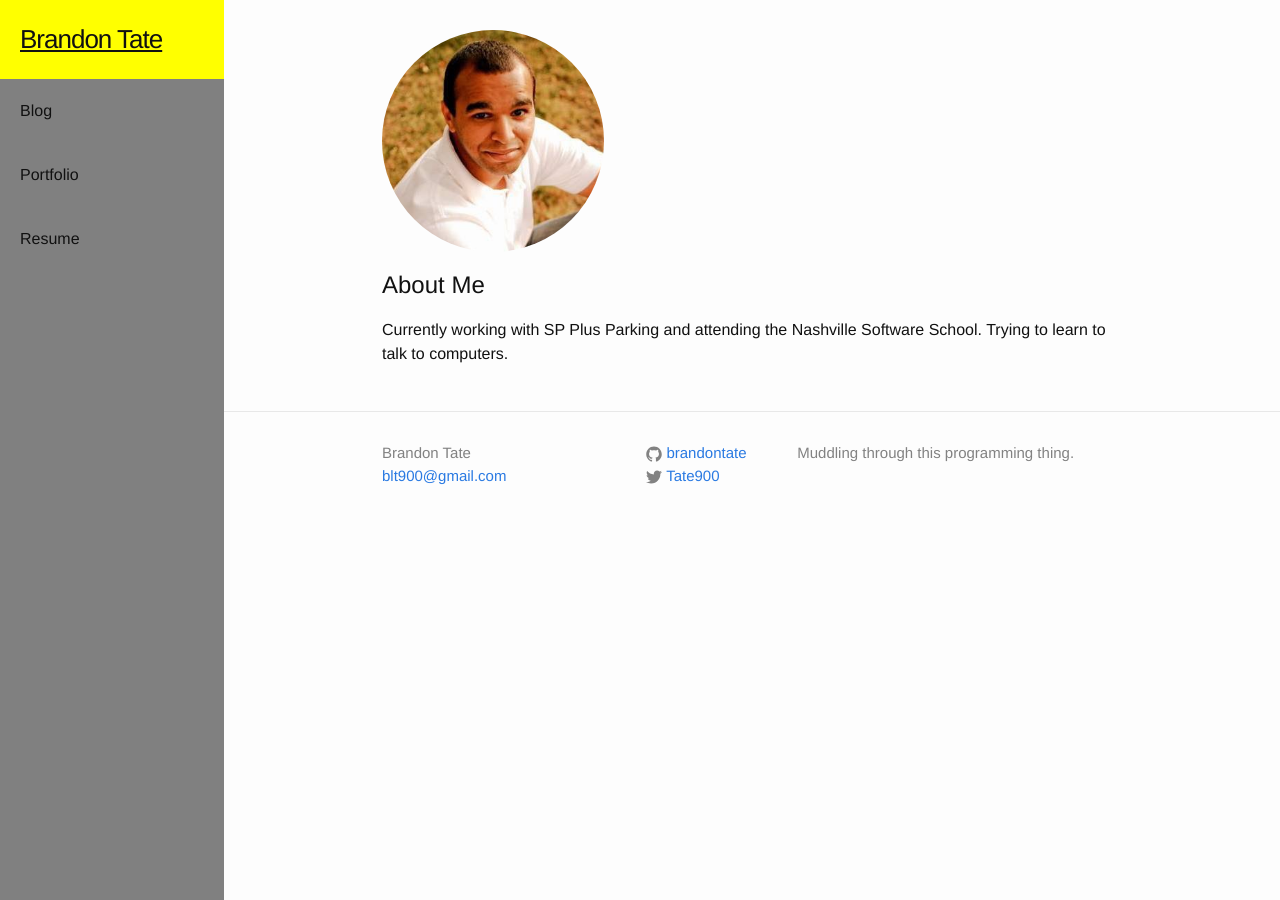
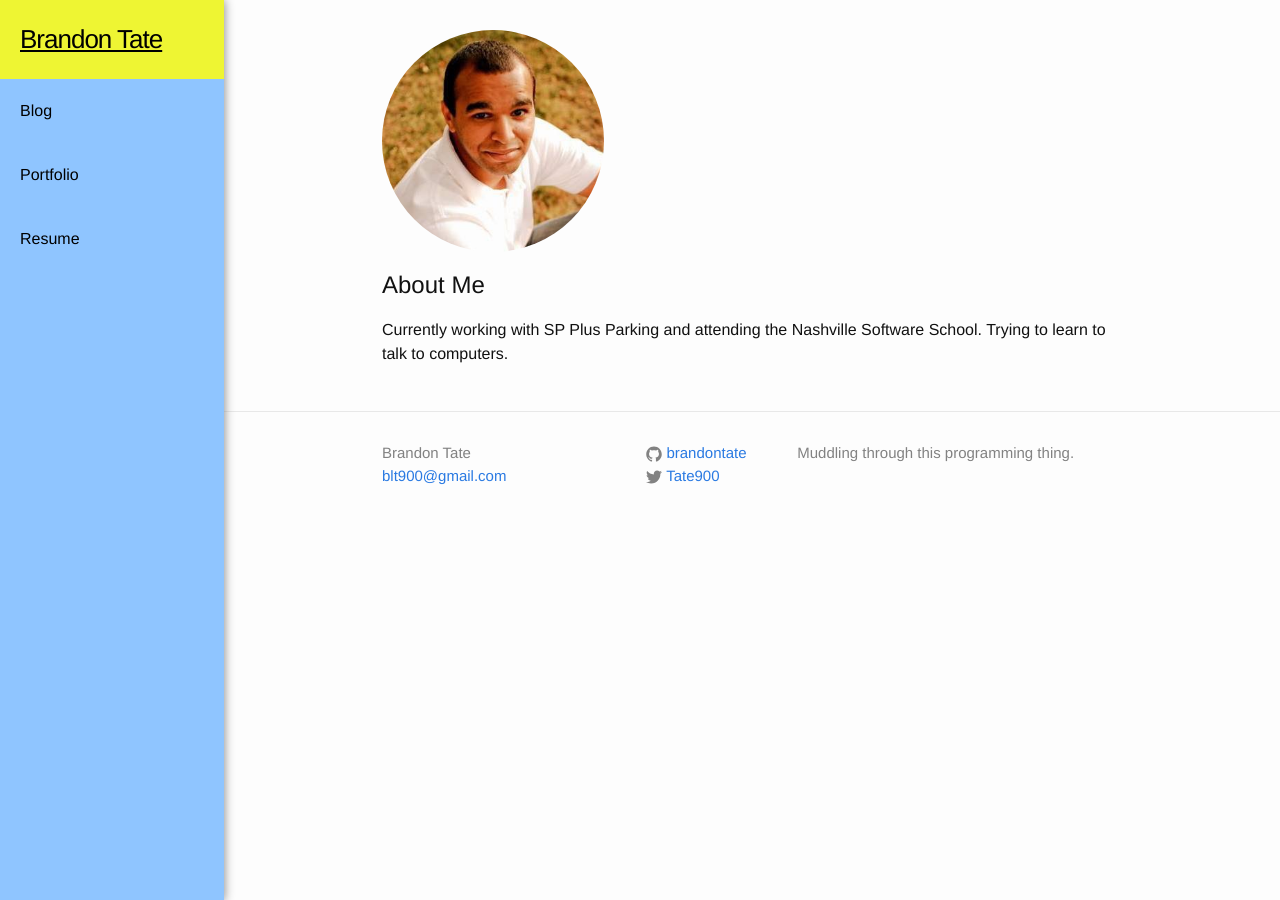
Before and after one commit to brandontate/brandontate.github.io, a Jekyll site: the page built from index.md, in a window 1280 px wide. Built offline with Jekyll 4.4.1, drawn with Linux system fonts in a browser that asks for light colours.

Commit message:
Updated the style

```diff
--- a/_sass/_layout.scss
+++ b/_sass/_layout.scss
@@ -20,20 +20,25 @@ $sidebar-width: 14em;
 }
 
 header.site-header {
-    background-color: grey;
+    background-color: #8FC5FF;
     border-top: none;
+    a.site-title {
+        color: black;
+    }
 }
 
 .site-header {
     border-top: 5px solid $grey-color-dark;
     border-bottom: 1px solid $grey-color-light;
     min-height: 56px;
+    box-shadow: 0px 0px 10px grey;
 }
 
 .site-title {
     display: block;
     font-size: 26px;
     letter-spacing: -1px;
+    color: black;
     margin-bottom: 0;
     padding: 20px;
 
@@ -41,11 +46,17 @@ header.site-header {
     &:visited {
         color: $grey-color-dark;
 }
-&:hover {
-    background-color: yellow;
-    transition: background-color 500ms linear;
+    &:hover {
+      background-color: #EEF533;
+      transition: background-color 500ms linear;
+}
 }
 
+.print-icon {
+    float: right;
+    width: 30px;
+    display: block;
+    cursor: pointer;
 }
 
 .resume-contact {
@@ -56,11 +67,10 @@ header.site-header {
     font-family: 'Ubuntu', sans-serif;
     box-shadow: 0px 0px 5px grey;
     padding: 10px;
-    background-color: #FEFAE4;
+    background-color: #FAF4E3;
     h1 {
         margin-bottom: 4px;
-}
-    h1, h2 {
+        font-size: 250%;
         font-weight: 700;
         font-style: italic;
         text-align: center;
@@ -68,6 +78,14 @@ header.site-header {
         border-color: grey;
         border-width: 1.5px;
 }
+    h2 {
+        font-weight: 700;
+        text-align: center;
+        border-bottom-style: solid;
+        border-color: grey;
+        border-width: 1.5px;
+}
+
     article {
         text-align: center;
 }
@@ -98,13 +116,13 @@ header.site-header {
 
     .page-link {
         white-space: nowrap;
-        color: $text-color;
+        color: black;
         line-height: $base-line-height;
         display: block;
         padding: 20px;
 
         &:hover {
-            background-color: yellow;
+            background-color: #EEF533;
             transition: background-color 500ms linear;
 }
 }
@@ -279,15 +297,3 @@ h4 {
         padding: .5em;
 }
 }
-
-/**
-*Print
-*/
-
-@media print {
-    head, .site-header, .site-footer, .resume input {
-        display: none;
-}
-    .resume {
-}
-}
```
Also changed, not shown: resume/resume.html (+7 -4 lines).
